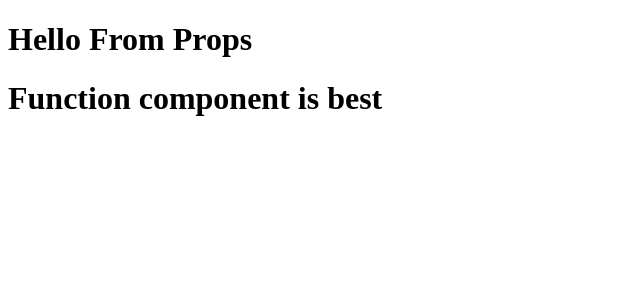
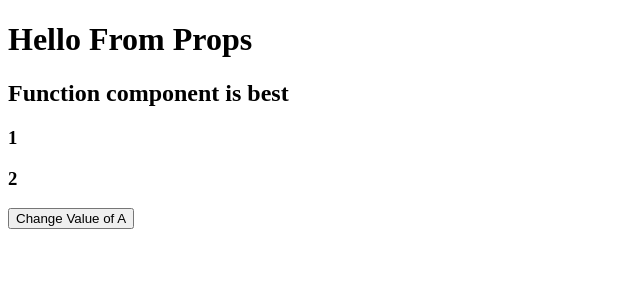
Before and after one commit to imyagnesh/mitsit_react, a React app: page / in a window 1280 px wide. Shown: the top 300 px of the page, without its empty margins (0-640 px from the left). Built offline with nearby package versions, Linux system fonts and the light colour scheme.

Commit message:
completed state and props

```diff
--- a/package.json
+++ b/package.json
@@ -13,6 +13,7 @@
   "devDependencies": {
     "@babel/core": "^7.16.7",
     "@babel/plugin-proposal-private-methods": "^7.16.7",
+    "@babel/plugin-transform-runtime": "^7.16.10",
     "@babel/preset-env": "^7.16.8",
     "@babel/preset-react": "^7.16.7",
     "@babel/preset-typescript": "^7.16.7",
--- a/src/index.tsx
+++ b/src/index.tsx
@@ -2,6 +2,10 @@ import React, { Component } from "react";
 import ReactDOM from "react-dom";
 import "./root.scss";
 
+const wait = (time: number) =>
+  new Promise((resolve) => {
+    setTimeout(resolve, time);
+  });
 // 1. First Later is capital
 // 2. only return single element
 // 3. apply inline style as object
@@ -27,22 +31,56 @@ type AppProp = {
 
 type Props = {};
 
-// type State = {};
+type State = {
+  a: number;
+  b: number;
+};
 
 //  manage internal memory(state)
 //  methods
 //  life cycle method
 
-class App extends Component<AppProp> {
-  //   state = {};
+// let a = 1;
+class App extends Component<AppProp, State> {
+  state = {
+    a: 1,
+    b: 2,
+  };
+
+  changeA = async () => {
+    // await wait(100);
+    console.log(this);
+
+    this.setState(
+      ({ a }) => {
+        return { a: ++a };
+      },
+      () => {
+        console.log(this.state.a);
+      }
+    );
+
+    // console.log("1");
+    // this.setState({ b: 3 });
+    // console.log("2");
+    // this.setState({ a: 4 });
+  };
 
   render() {
+    console.log("render");
+
     const { title, caption } = this.props;
+    const { a, b } = this.state;
 
     return (
       <div>
         <h1>{title}</h1>
-        <h1>{caption}</h1>
+        <h2>{caption}</h2>
+        <h3>{a}</h3>
+        <h3>{b}</h3>
+        <button type="button" onClick={this.changeA}>
+          Change Value of A
+        </button>
       </div>
     );
   }
```
Also changed, not shown: .babelrc, 1 other file (tests, documents, lock files or other folders).
